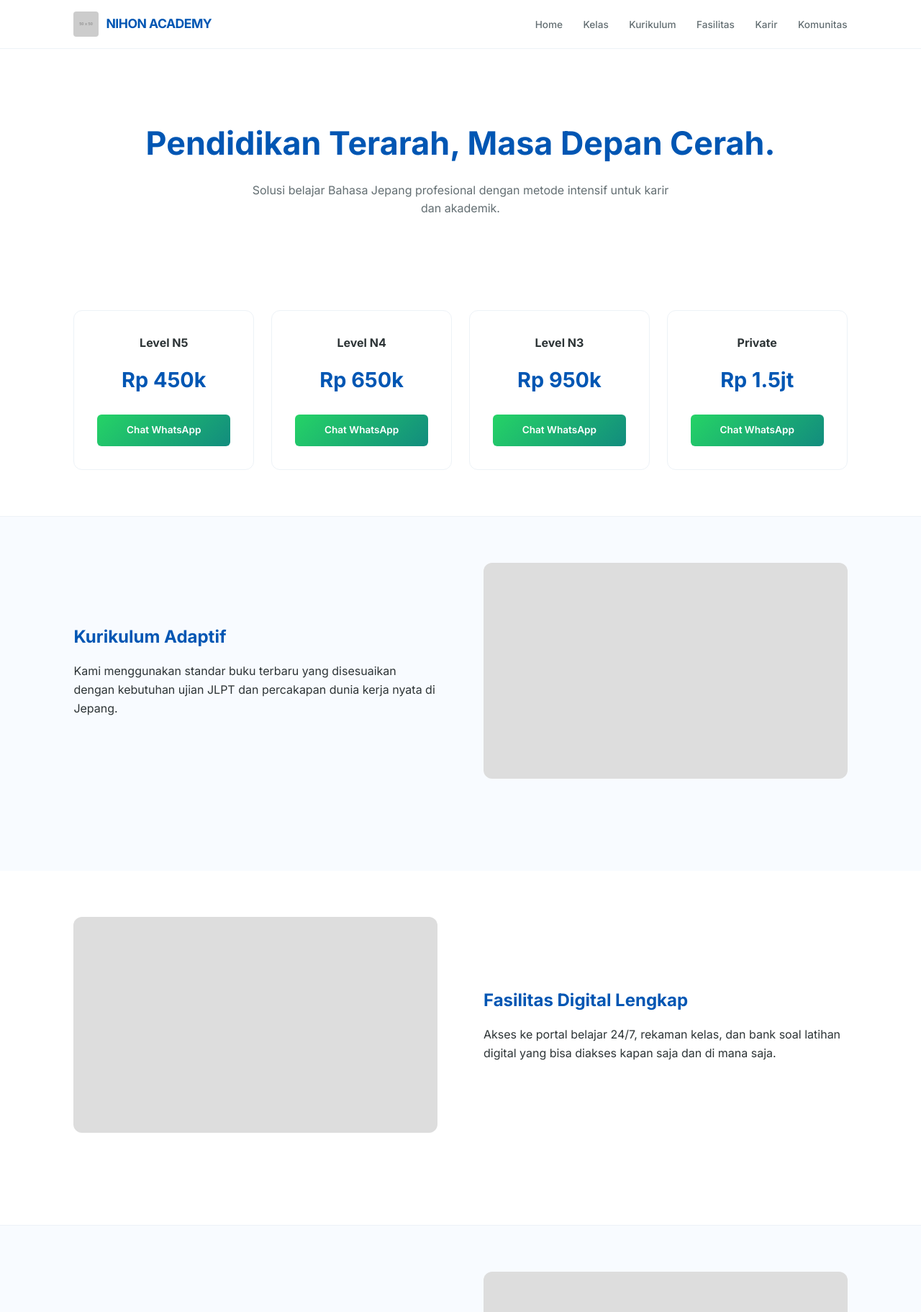
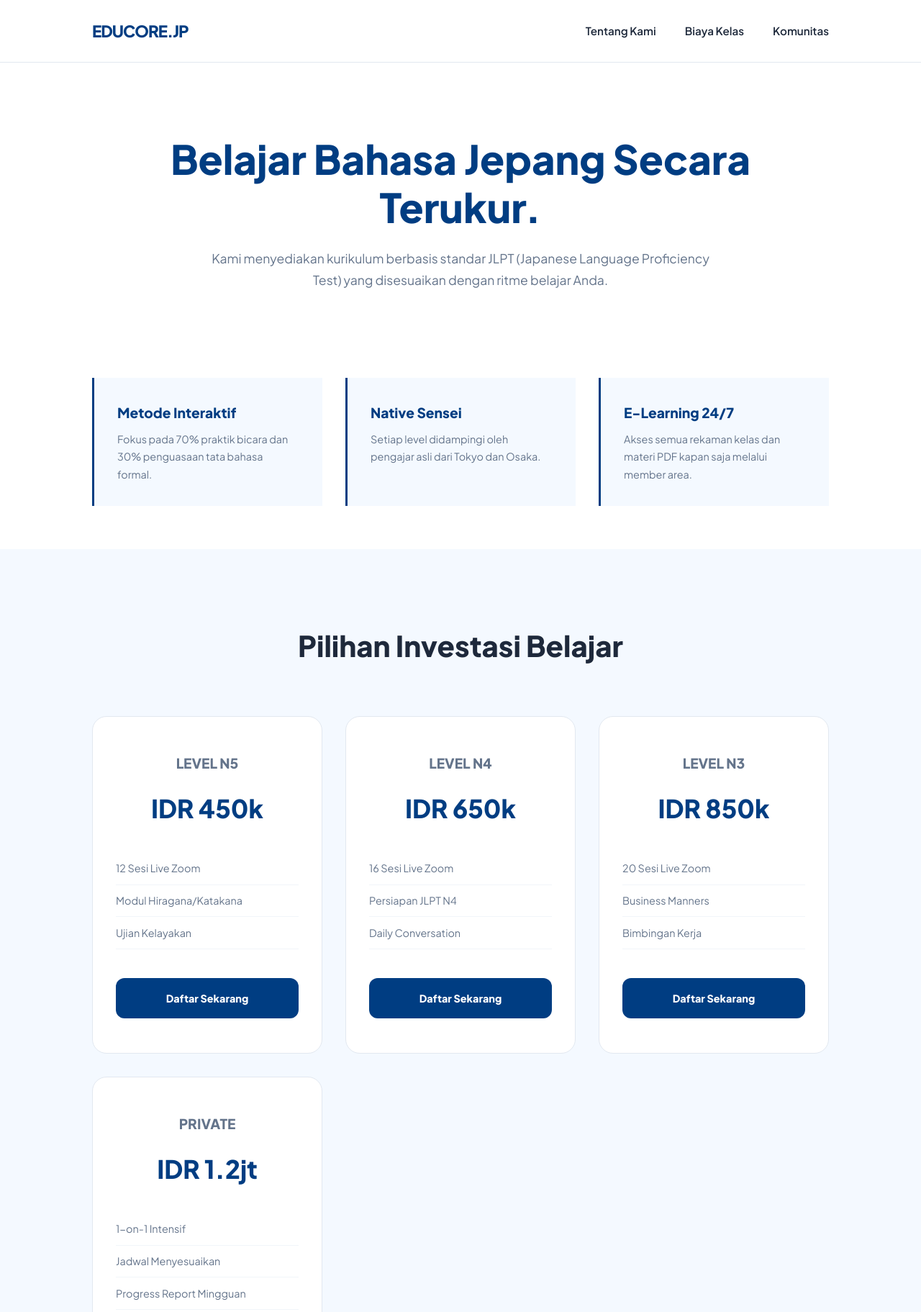
Before and after one commit to hashirajcom-source/hashirajcom, a plain HTML site: page index.html in a window 1280 px wide. Shown: the top 1823 px of the page at 72% size. Drawn offline with Linux system fonts and the light colour scheme; placeholder pictures from the web are drawn by us.

Commit message:
Update index.html

```diff
--- a/index.html
+++ b/index.html
@@ -3,248 +3,337 @@
 <head>
     <meta charset="UTF-8">
     <meta name="viewport" content="width=device-width, initial-scale=1.0">
-    <title>Academy Japan - Professional Education</title>
-    <link href="https://fonts.googleapis.com/css2?family=Inter:wght@300;400;500;600;700&display=swap" rel="stylesheet">
+    <title>Pendidikan Bahasa Jepang Profesional</title>
+    <link href="https://fonts.googleapis.com/css2?family=Plus+Jakarta+Sans:wght@300;400;600;800&display=swap" rel="stylesheet">
     <style>
         :root {
-            --primary: #0056b3;
-            --secondary: #f8fbff;
-            --text-main: #2d3436;
-            --text-sub: #636e72;
-            --border: #edf2f7;
-            --accent: #d90429;
-            --grad-blue: linear-gradient(135deg, #0056b3 0%, #00a8ff 100%);
-            --grad-wa: linear-gradient(135deg, #25d366 0%, #128c7e 100%);
-            --grad-ig: linear-gradient(135deg, #f09433 0%, #e6683c 25%, #dc2743 50%, #cc2366 75%, #bc1888 100%);
-            --grad-tt: linear-gradient(135deg, #000000 0%, #25f4ee 50%, #fe2c55 100%);
+            --primary-blue: #003d82;
+            --soft-blue: #f4f9ff;
+            --accent-red: #d90429;
+            --text-main: #1e293b;
+            --text-muted: #64748b;
+            --white: #ffffff;
+            --border: #e2e8f0;
         }
 
-        * { box-sizing: border-box; margin: 0; padding: 0; scroll-behavior: smooth; }
+        * {
+            box-sizing: border-box;
+            margin: 0;
+            padding: 0;
+            scroll-behavior: smooth;
+        }
 
         body {
-            font-family: 'Inter', sans-serif;
-            background-color: #ffffff;
+            font-family: 'Plus Jakarta Sans', sans-serif;
             color: var(--text-main);
-            line-height: 1.6;
+            background-color: var(--white);
+            line-height: 1.7;
         }
 
-        /* --- Navigation --- */
+        /* --- Navigation (Top Right) --- */
         nav {
             display: flex;
             justify-content: space-between;
             align-items: center;
-            padding: 1rem 8%;
-            background: rgba(255,255,255,0.95);
-            border-bottom: 1px solid var(--border);
+            padding: 1.5rem 10%;
+            background: rgba(255, 255, 255, 0.95);
+            backdrop-filter: blur(10px);
             position: sticky;
             top: 0;
             z-index: 1000;
+            border-bottom: 1px solid var(--border);
         }
 
-        .logo-container { display: flex; align-items: center; gap: 10px; }
-        .logo-img { width: 35px; height: 35px; border-radius: 4px; object-fit: cover; }
-        .logo-text { font-weight: 700; font-size: 1.1rem; color: var(--primary); letter-spacing: -0.5px; }
+        .logo {
+            font-size: 1.4rem;
+            font-weight: 800;
+            color: var(--primary-blue);
+            letter-spacing: -1px;
+        }
+
+        .nav-links {
+            display: flex;
+            gap: 2.5rem;
+        }
 
         .nav-links a {
             text-decoration: none;
-            color: var(--text-sub);
-            font-size: 0.85rem;
-            font-weight: 500;
-            margin-left: 1.5rem;
+            color: var(--text-main);
+            font-size: 0.95rem;
+            font-weight: 600;
             transition: 0.3s;
         }
-        .nav-links a:hover { color: var(--primary); }
 
-        /* --- Hero Section --- */
-        .hero { padding: 6rem 8% 4rem; text-align: center; }
-        .hero h1 { font-size: 2.8rem; margin-bottom: 1rem; color: var(--primary); }
-        .hero p { color: var(--text-sub); max-width: 600px; margin: 0 auto; }
+        .nav-links a:hover {
+            color: var(--primary-blue);
+        }
+
+        /* --- Hero / Info Header --- */
+        .hero {
+            padding: 100px 10% 60px;
+            text-align: center;
+        }
+
+        .hero h1 {
+            font-size: 3.5rem;
+            font-weight: 800;
+            line-height: 1.2;
+            margin-bottom: 1.5rem;
+            color: var(--primary-blue);
+        }
+
+        .hero p {
+            max-width: 700px;
+            margin: 0 auto;
+            font-size: 1.1rem;
+            color: var(--text-muted);
+        }
+
+        /* --- Feature/Info Section (New) --- */
+        .features {
+            display: grid;
+            grid-template-columns: repeat(3, 1fr);
+            gap: 2rem;
+            padding: 60px 10%;
+            background-color: var(--white);
+        }
+
+        .feat-item {
+            padding: 2rem;
+            border-left: 3px solid var(--primary-blue);
+            background: var(--soft-blue);
+        }
+
+        .feat-item h4 {
+            font-size: 1.2rem;
+            margin-bottom: 0.5rem;
+            color: var(--primary-blue);
+        }
+
+        .feat-item p {
+            font-size: 0.9rem;
+            color: var(--text-muted);
+        }
 
         /* --- Pricing Section --- */
-        .section-padding { padding: 4rem 8%; }
+        .pricing-wrap {
+            padding: 100px 10%;
+            background-color: var(--soft-blue);
+        }
+
+        .section-title {
+            text-align: center;
+            margin-bottom: 4rem;
+        }
+
+        .section-title h2 {
+            font-size: 2.5rem;
+            font-weight: 800;
+        }
+
         .pricing-grid {
             display: grid;
-            grid-template-columns: repeat(auto-fit, minmax(240px, 1fr));
-            gap: 1.5rem;
+            grid-template-columns: repeat(auto-fit, minmax(260px, 1fr));
+            gap: 2rem;
         }
+
         .price-card {
-            background: #fff;
-            padding: 2rem;
-            border-radius: 12px;
+            background: var(--white);
+            padding: 3rem 2rem;
+            border-radius: 20px;
+            text-align: center;
             border: 1px solid var(--border);
-            text-align: center;
+            transition: 0.4s cubic-bezier(0.175, 0.885, 0.32, 1.275);
         }
-        .price-card h3 { font-size: 1rem; margin-bottom: 1rem; }
-        .price-card .price { font-size: 1.8rem; font-weight: 700; color: var(--primary); margin-bottom: 1.5rem; }
+
+        .price-card:hover {
+            transform: scale(1.05);
+            box-shadow: 0 25px 50px -12px rgba(0, 0, 0, 0.1);
+        }
+
+        .price-card h3 {
+            font-size: 1.2rem;
+            color: var(--text-muted);
+            margin-bottom: 1rem;
+        }
+
+        .price-card .price {
+            font-size: 2.2rem;
+            font-weight: 800;
+            color: var(--primary-blue);
+            margin-bottom: 2rem;
+        }
+
+        .price-card ul {
+            list-style: none;
+            text-align: left;
+            margin-bottom: 2.5rem;
+        }
+
+        .price-card ul li {
+            padding: 0.6rem 0;
+            font-size: 0.9rem;
+            color: var(--text-muted);
+            border-bottom: 1px solid #f1f5f9;
+        }
+
         .btn-wa {
             display: block;
-            background: var(--grad-wa);
-            color: white;
-            padding: 0.7rem;
-            border-radius: 6px;
+            background: var(--primary-blue);
+            color: var(--white);
             text-decoration: none;
-            font-weight: 600;
-            font-size: 0.85rem;
+            padding: 1rem;
+            border-radius: 12px;
+            font-weight: 700;
+            font-size: 0.9rem;
+            transition: background 0.3s;
         }
 
-        /* --- Detail Information Sections --- */
-        .detail-info { background: var(--secondary); border-top: 1px solid var(--border); }
-        .info-block { display: grid; grid-template-columns: 1fr 1fr; gap: 4rem; align-items: center; margin-bottom: 4rem; }
-        .info-block:nth-child(even) { direction: rtl; }
-        .info-block:nth-child(even) .text-content { direction: ltr; }
-        .info-text h2 { margin-bottom: 1rem; color: var(--primary); }
-        .info-img-dummy { width: 100%; height: 300px; background: #ddd; border-radius: 12px; }
+        .btn-wa:hover {
+            background: #002a5a;
+        }
 
-        /* --- Community Section (Gradient) --- */
-        .community { text-align: center; background: #fff; }
-        .community-grid {
+        /* --- Social/Community Section --- */
+        .community {
+            padding: 100px 10%;
+            text-align: center;
+            background: var(--white);
+        }
+
+        .social-container {
             display: flex;
             justify-content: center;
             gap: 1.5rem;
-            margin-top: 2.5rem;
-            flex-wrap: wrap;
+            margin-top: 3rem;
         }
+
         .social-btn {
             padding: 1rem 2.5rem;
             border-radius: 50px;
-            color: white;
             text-decoration: none;
-            font-weight: 600;
+            font-weight: 700;
+            color: var(--white);
             font-size: 0.9rem;
-            transition: transform 0.3s ease;
-            box-shadow: 0 4px 15px rgba(0,0,0,0.1);
+            min-width: 180px;
         }
-        .social-btn:hover { transform: translateY(-5px); }
-        .wa-grad { background: var(--grad-wa); }
-        .ig-grad { background: var(--grad-ig); }
-        .tt-grad { background: var(--grad-tt); }
 
-        /* --- Reviews --- */
-        .reviews { background: var(--secondary); }
-        .review-container {
-            display: grid;
-            grid-template-columns: repeat(auto-fit, minmax(300px, 1fr));
-            gap: 2rem;
+        .wa-btn { background: #25d366; }
+        .tt-btn { background: #000000; }
+        .ig-btn { background: #e1306c; }
+
+        /* --- Footer --- */
+        footer {
+            padding: 40px 10%;
+            border-top: 1px solid var(--border);
+            display: flex;
+            justify-content: space-between;
+            font-size: 0.85rem;
+            color: var(--text-muted);
         }
-        .review-item {
-            background: #fff;
-            padding: 2rem;
-            border-radius: 12px;
-            border-left: 4px solid var(--primary);
-        }
-        .review-item p { font-style: italic; font-size: 0.9rem; margin-bottom: 1rem; }
-        .review-item span { font-weight: 700; color: var(--primary); font-size: 0.8rem; }
-
-        footer { text-align: center; padding: 3rem; font-size: 0.8rem; color: var(--text-sub); border-top: 1px solid var(--border); }
 
         @media (max-width: 768px) {
-            .info-block { grid-template-columns: 1fr; gap: 2rem; }
             .nav-links { display: none; }
+            .features { grid-template-columns: 1fr; }
+            .hero h1 { font-size: 2.2rem; }
         }
     </style>
 </head>
 <body>
 
     <nav>
-        <div class="logo-container">
-            <img src="https://via.placeholder.com/50" alt="Logo" class="logo-img">
-            <span class="logo-text">NIHON ACADEMY</span>
-        </div>
+        <div class="logo">EDUCORE.JP</div>
         <div class="nav-links">
-            <a href="#hero">Home</a>
-            <a href="#kelas">Kelas</a>
-            <a href="#kurikulum">Kurikulum</a>
-            <a href="#fasilitas">Fasilitas</a>
-            <a href="#karir">Karir</a>
+            <a href="#info">Tentang Kami</a>
+            <a href="#biaya">Biaya Kelas</a>
             <a href="#komunitas">Komunitas</a>
         </div>
     </nav>
 
-    <section id="hero" class="hero">
-        <h1>Pendidikan Terarah, Masa Depan Cerah.</h1>
-        <p>Solusi belajar Bahasa Jepang profesional dengan metode intensif untuk karir dan akademik.</p>
+    <header class="hero" id="info">
+        <h1>Belajar Bahasa Jepang Secara Terukur.</h1>
+        <p>Kami menyediakan kurikulum berbasis standar JLPT (Japanese Language Proficiency Test) yang disesuaikan dengan ritme belajar Anda.</p>
+    </header>
+
+    <section class="features">
+        <div class="feat-item">
+            <h4>Metode Interaktif</h4>
+            <p>Fokus pada 70% praktik bicara dan 30% penguasaan tata bahasa formal.</p>
+        </div>
+        <div class="feat-item">
+            <h4>Native Sensei</h4>
+            <p>Setiap level didampingi oleh pengajar asli dari Tokyo dan Osaka.</p>
+        </div>
+        <div class="feat-item">
+            <h4>E-Learning 24/7</h4>
+            <p>Akses semua rekaman kelas dan materi PDF kapan saja melalui member area.</p>
+        </div>
     </section>
 
-    <section id="kelas" class="section-padding">
+    <section class="pricing-wrap" id="biaya">
+        <div class="section-title">
+            <h2>Pilihan Investasi Belajar</h2>
+        </div>
+
         <div class="pricing-grid">
             <div class="price-card">
-                <h3>Level N5</h3>
-                <div class="price">Rp 450k</div>
-                <a href="https://wa.me/62812345" class="btn-wa">Chat WhatsApp</a>
+                <h3>LEVEL N5</h3>
+                <div class="price">IDR 450k</div>
+                <ul>
+                    <li>12 Sesi Live Zoom</li>
+                    <li>Modul Hiragana/Katakana</li>
+                    <li>Ujian Kelayakan</li>
+                </ul>
+                <a href="https://wa.me/yournumber" class="btn-wa">Daftar Sekarang</a>
             </div>
+
             <div class="price-card">
-                <h3>Level N4</h3>
-                <div class="price">Rp 650k</div>
-                <a href="https://wa.me/62812345" class="btn-wa">Chat WhatsApp</a>
+                <h3>LEVEL N4</h3>
+                <div class="price">IDR 650k</div>
+                <ul>
+                    <li>16 Sesi Live Zoom</li>
+                    <li>Persiapan JLPT N4</li>
+                    <li>Daily Conversation</li>
+                </ul>
+                <a href="https://wa.me/yournumber" class="btn-wa">Daftar Sekarang</a>
             </div>
+
             <div class="price-card">
-                <h3>Level N3</h3>
-                <div class="price">Rp 950k</div>
-                <a href="https://wa.me/62812345" class="btn-wa">Chat WhatsApp</a>
+                <h3>LEVEL N3</h3>
+                <div class="price">IDR 850k</div>
+                <ul>
+                    <li>20 Sesi Live Zoom</li>
+                    <li>Business Manners</li>
+                    <li>Bimbingan Kerja</li>
+                </ul>
+                <a href="https://wa.me/yournumber" class="btn-wa">Daftar Sekarang</a>
             </div>
+
             <div class="price-card">
-                <h3>Private</h3>
-                <div class="price">Rp 1.5jt</div>
-                <a href="https://wa.me/62812345" class="btn-wa">Chat WhatsApp</a>
+                <h3>PRIVATE</h3>
+                <div class="price">IDR 1.2jt</div>
+                <ul>
+                    <li>1-on-1 Intensif</li>
+                    <li>Jadwal Menyesuaikan</li>
+                    <li>Progress Report Mingguan</li>
+                </ul>
+                <a href="https://wa.me/yournumber" class="btn-wa">Daftar Sekarang</a>
             </div>
         </div>
     </section>
 
-    <section id="kurikulum" class="detail-info section-padding">
-        <div class="info-block">
-            <div class="info-text">
-                <h2>Kurikulum Adaptif</h2>
-                <p>Kami menggunakan standar buku terbaru yang disesuaikan dengan kebutuhan ujian JLPT dan percakapan dunia kerja nyata di Jepang.</p>
-            </div>
-            <div class="info-img-dummy"></div>
-        </div>
-    </section>
-
-    <section id="fasilitas" class="section-padding">
-        <div class="info-block">
-            <div class="info-img-dummy"></div>
-            <div class="info-text">
-                <h2>Fasilitas Digital Lengkap</h2>
-                <p>Akses ke portal belajar 24/7, rekaman kelas, dan bank soal latihan digital yang bisa diakses kapan saja dan di mana saja.</p>
-            </div>
-        </div>
-    </section>
-
-    <section id="karir" class="detail-info section-padding">
-        <div class="info-block">
-            <div class="info-text">
-                <h2>Dukungan Karir & Studi</h2>
-                <p>Bukan sekadar belajar, kami membantu konsultasi dokumen untuk kamu yang ingin melanjutkan studi ke sekolah bahasa di Tokyo atau Osaka.</p>
-            </div>
-            <div class="info-img-dummy"></div>
-        </div>
-    </section>
-
-    <section id="komunitas" class="community section-padding">
-        <h2>Bergabunglah Dengan Ribuan Pelajar Lainnya</h2>
-        <div class="community-grid">
-            <a href="#" class="social-btn wa-grad">WhatsApp Group</a>
-            <a href="#" class="social-btn ig-grad">Instagram</a>
-            <a href="#" class="social-btn tt-grad">TikTok</a>
-        </div>
-    </section>
-
-    <section class="reviews section-padding">
-        <h2 style="text-align: center; margin-bottom: 3rem;">Review Alumni</h2>
-        <div class="review-container">
-            <div class="review-item">
-                <p>"Metode belajarnya sangat terstruktur. Saya bisa lulus N3 dalam waktu kurang dari setahun berkat bimbingan Sensei yang sangat sabar."</p>
-                <span>— Rian Adityo, Software Engineer</span>
-            </div>
-            <div class="review-item">
-                <p>"Fasilitas portal belajarnya sangat membantu buat saya yang kerja sambil belajar. Sangat profesional dan direkomendasikan!"</p>
-                <span>— Sarah Wijaya, Mahasiswa</span>
-            </div>
+    <section class="community" id="komunitas">
+        <h2>Bangun Relasi Global</h2>
+        <p>Bergabung dengan 5,000+ pelajar lainnya di ekosistem kami.</p>
+        <div class="social-container">
+            <a href="#" class="social-btn wa-btn">WhatsApp Group</a>
+            <a href="#" class="social-btn tt-btn">TikTok</a>
+            <a href="#" class="social-btn ig-btn">Instagram</a>
         </div>
     </section>
 
     <footer>
-        &copy; 2026 Nihon Academy Indonesia. All Rights Reserved.
+        <div>&copy; 2026 EduCore Japan Indonesia.</div>
+        <div>Standardized Education Systems.</div>
     </footer>
 
 </body>
```
